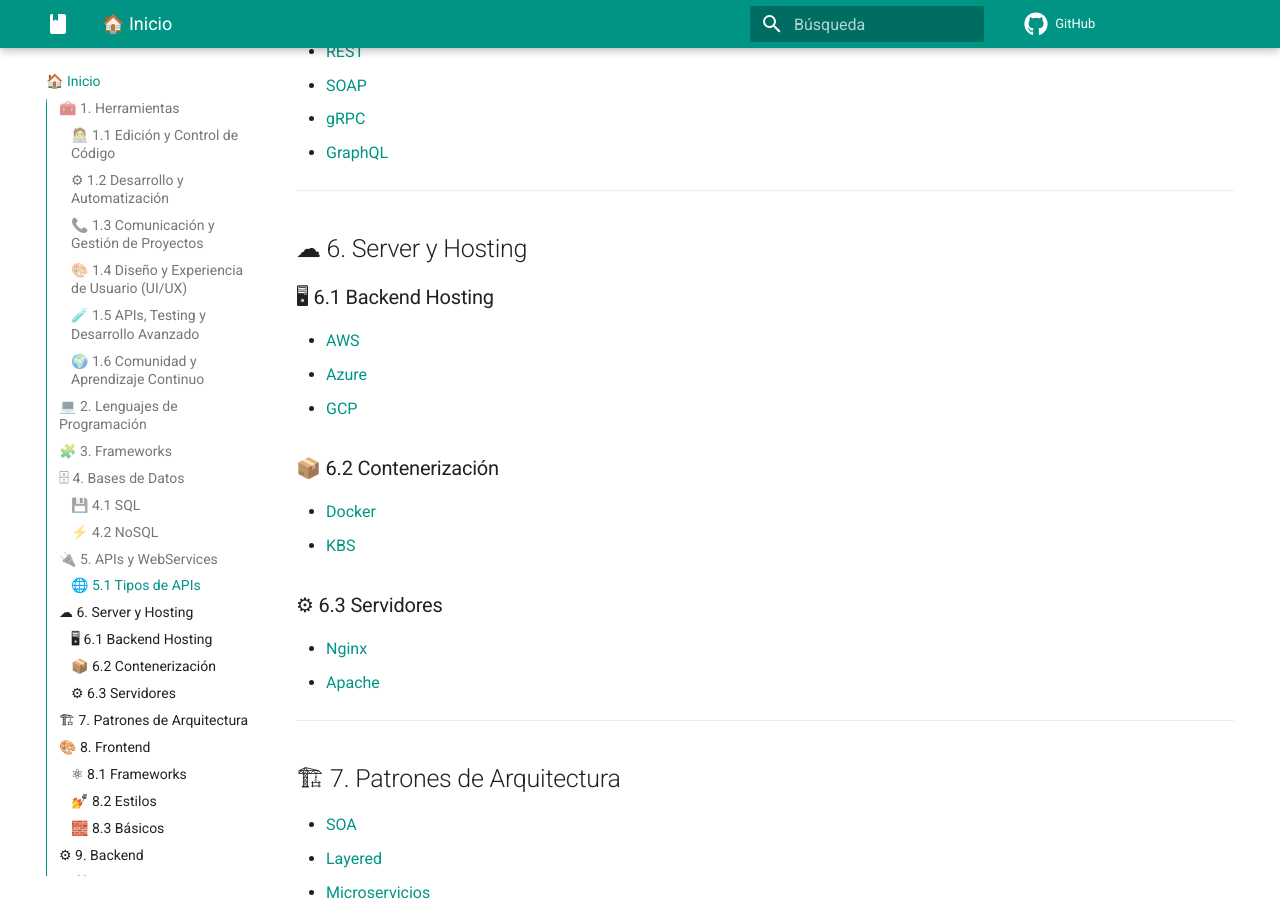
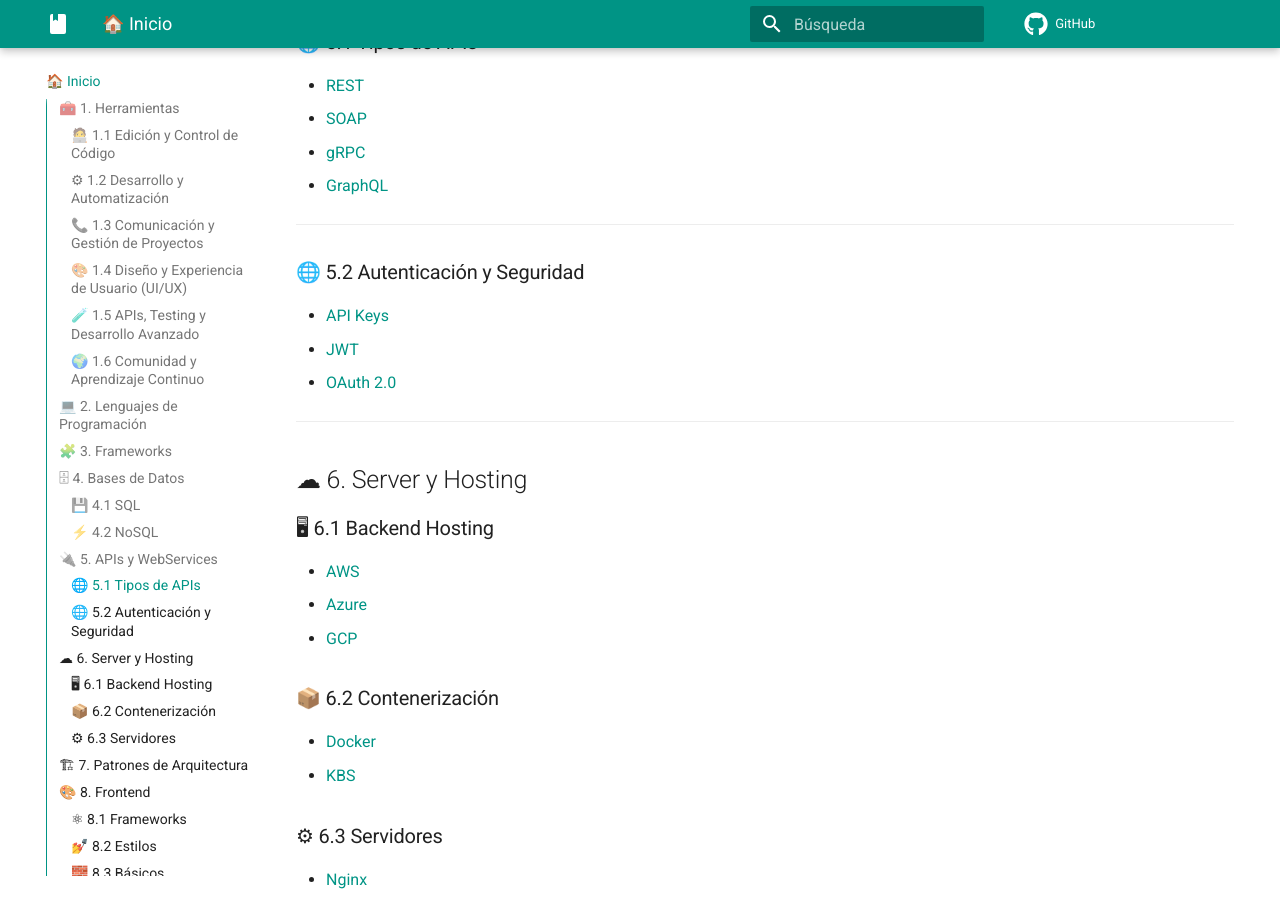
Before and after one commit to lrmilians/dev-notes-lr, an MkDocs documentation site: the page built from docs/index.md, in a window 1280 px wide and 900 px high, scrolled down 2653 px. Built offline with MkDocs 1.6.1 and Material for MkDocs 9.7.7, drawn with Linux system fonts in a browser that asks for light colours; comment, search, counter and statistics services are not loaded; part of the change alters nothing that is shown.

```diff
--- a/docs/index.md
+++ b/docs/index.md
@@ -15,15 +15,16 @@ Aquí encontrarás toda la documentación estructurada para crecer como ingenier
 - [Gti](tools/edition-control-code/gti.md)
 
 ### ⚙ 1.2 Desarrollo y Automatización
-- [Kubernetes](tools/edition-control-code/kubernetes.md)
-- [Jenkins](tools/edition-control-code/jenkins.md)
-- [Terminal](tools/edition-control-code/terminal.md)
+- [Kubernetes](tools/development-automation/kubernetes.md)
+- [Jenkins](tools/development-automation/jenkins.md)
+- [Terminal](tools/development-automation/terminal.md)
 
 
 ### 📞 1.3 Comunicación y Gestión de Proyectos
 - [Slack](tools/communication-management/slack.md)
 - [Linear](tools/communication-management/linear.md)
 - [Notion](tools/communication-management/notion.md)
+- [Discord](tools/communication-management/discord.md)
 
 ### 🎨 1.4 Diseño y Experiencia de Usuario (UI/UX)
 - [Figma](tools/ui-ux-design/figma.md)
@@ -83,6 +84,13 @@ Aquí encontrarás toda la documentación estructurada para crecer como ingenier
 - [SOAP](apis-webservices/types/soap.md)
 - [gRPC](apis-webservices/types/grpc.md)
 - [GraphQL](apis-webservices/types/graphql.md)
+
+---
+
+### 🌐 5.2 Autenticación y Seguridad
+- [API Keys](apis-webservices/authentication-security/api-keys.md)
+- [JWT](apis-webservices/authentication-security/jwt.md)
+- [OAuth 2.0](apis-webservices/authentication-security/oauth2.md)
 
 ---
 
--- a/mkdocs.yml
+++ b/mkdocs.yml
@@ -74,6 +74,7 @@ nav:
           - Slack: tools/communication-management/slack.md
           - Linear: tools/communication-management/linear.md
           - Notion: tools/communication-management/notion.md
+          - Discord: tools/communication-management/discord.md
       - 🎨 Diseño y UX:
           - Figma: tools/ui-ux-design/figma.md
           - Draw.io: tools/ui-ux-design/drawio.md
@@ -115,6 +116,10 @@ nav:
           - SOAP: apis-webservices/types/soap.md
           - gRPC: apis-webservices/types/grpc.md
           - GraphQL: apis-webservices/types/graphql.md
+      - Seguridad y Autenticación:
+          - API Keys: apis-webservices/security-authentication/api-keys.md
+          - OAuth2: apis-webservices/security-authentication/oauth2.md
+          - JWT: apis-webservices/security-authentication/jwt.md
   - ☁ Server y Hosting:
       - Backend Hosting:
           - AWS: server-hosting/backend-hosting/aws.md
```
Also changed, not shown: docs/apis-webservices/authentication-security/api-keys.md (added), docs/apis-webservices/authentication-security/jwt.md (added), docs/apis-webservices/authentication-security/oauth2.md (added), docs/tools/edition-control-code/jenkins.md (deleted), docs/tools/edition-control-code/kubernetes.md (deleted), docs/tools/edition-control-code/terminal.md (deleted).
